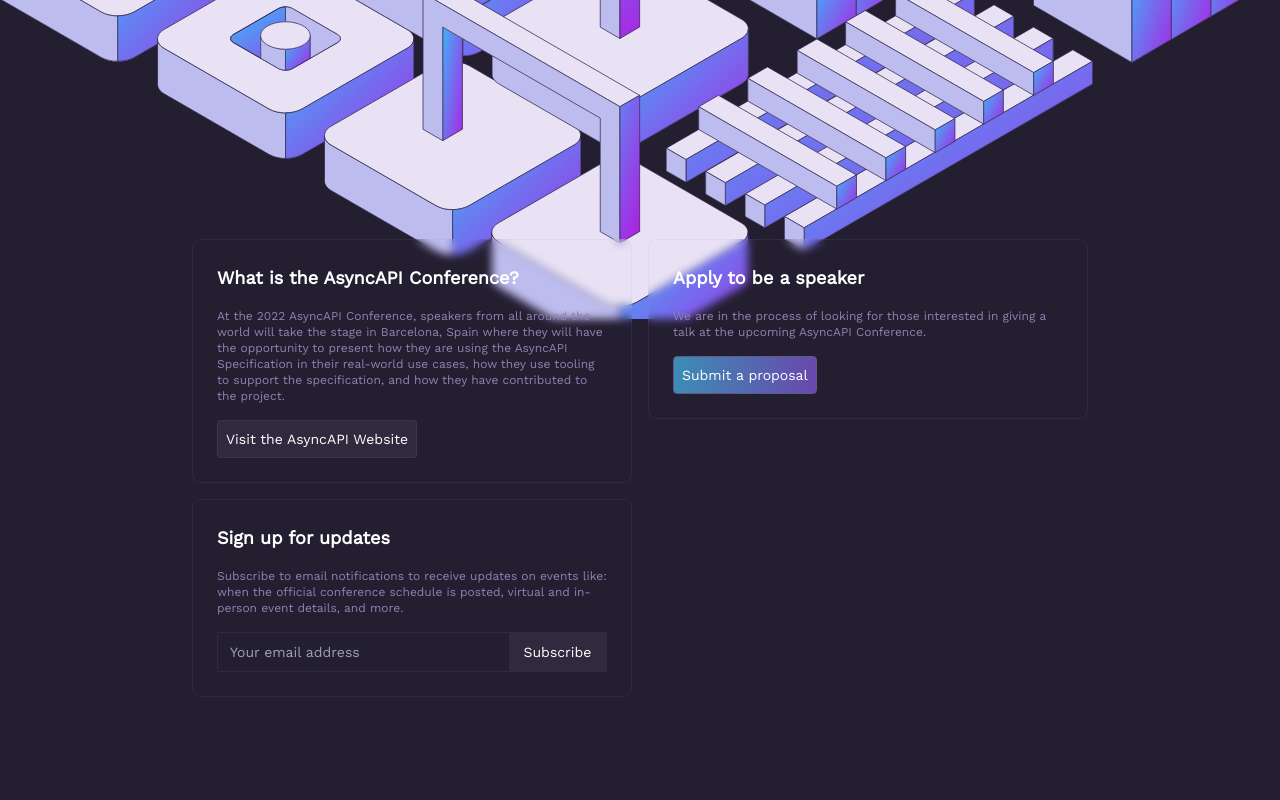
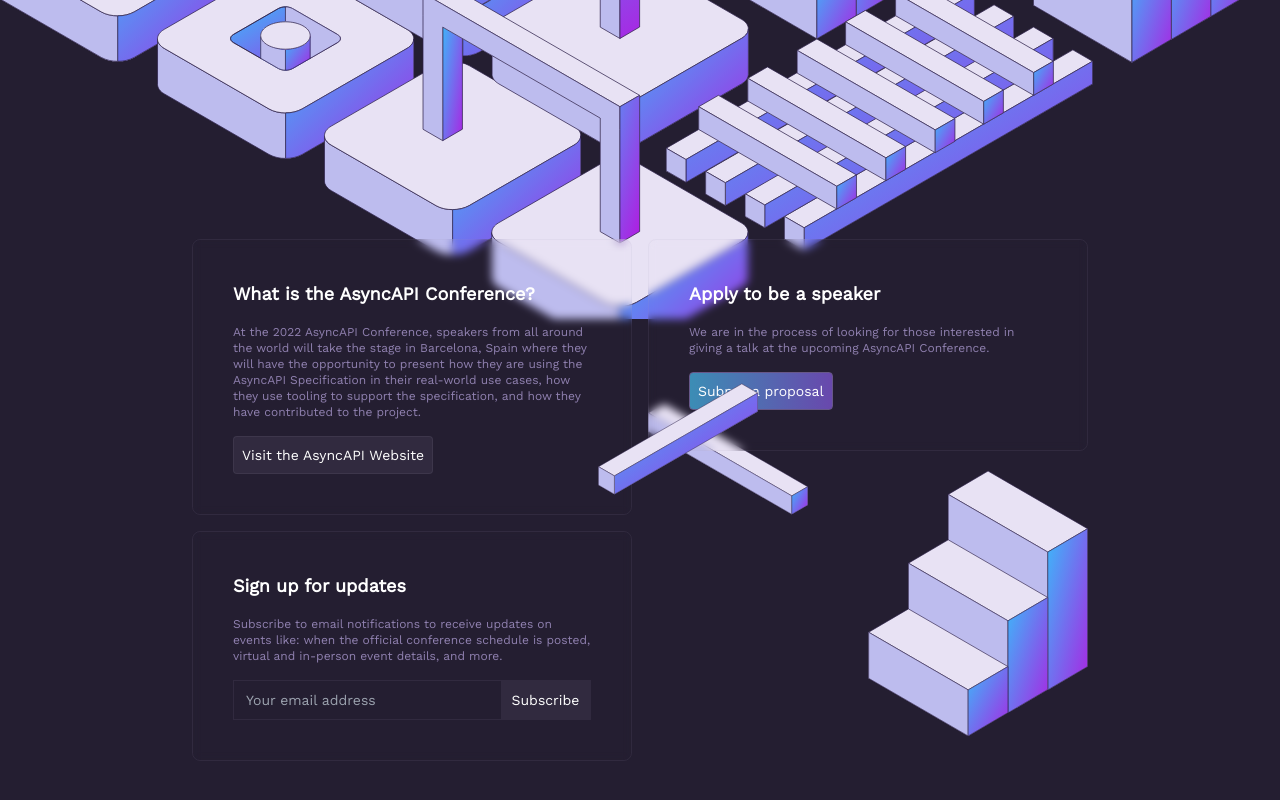
Before and after one commit to asyncapi/conference-website, a Next.js app: page / in a window 1280 px wide. Shown: the part 992-1792 px from the top of the page. Before the commit the page ends 1689 px from the top, so only its background shows below. Built offline with nearby package versions, Linux system fonts and the light colour scheme.

Commit message:
completed header implementation

```diff
--- a/components/Header/header.js
+++ b/components/Header/header.js
@@ -2,6 +2,9 @@
 import React from "react";
 import Button from "../Button/button";
 import Logo from "../illustrations/logo";
+import Stroke1 from "../illustrations/stroke1";
+import Stroke2 from "../illustrations/stroke2";
+import Step from "../illustrations/stepLike";
 
 function Header() {
   return (
@@ -28,42 +31,52 @@ function Header() {
         </div>
       </div>
       <div className="bg-architectureCover w-full h-full-screen bg-cover bg-center -mt-4"></div>
-      <div className="container mx-auto -mt-20 w-full flex justify-center items-center">
+      <div className="container mx-auto -mt-20 w-full flex justify-center items-center relative">
+        <div className="w-full relative">
+          <div className="absolute bg-red w-full">
+            <div className="right-[15rem] top-[120px] absolute">
+              <Stroke1 className="mt-0 ml-[50px] mr-[40px] w-[160px] h-[200px]" />
+              <Stroke2 className="-mt-[220px] w-[160px] h-[200px] absolute z-50" />
+            </div>
+            <div className="w-full">
+              <Step className="absolute w-[220px] right-0 top-[10rem]" />
+            </div>
+          </div>
           <div className="grid grid-cols-2 gap-4 text-white">
-          <div className="h-fit bg-[rgba(36, 30, 49, 0.8)] backdrop-blur-sm border rounded-lg border-dark-600 p-6">
+            <div className="h-fit bg-[rgba(36, 30, 49, 0.8)] backdrop-blur-sm border rounded-lg border-dark-600 p-10">
               <h1 className="font-bold text-lg mb-4">
                 What is the AsyncAPI Conference?
               </h1>
               <p className="text-xs text-dark-500 leading-4">
                 At the 2022 AsyncAPI Conference, speakers from all around the
-              world will take the stage in Barcelona, Spain where they will have
-              the opportunity to present how they are using the AsyncAPI
-              Specification in their real-world use cases, how they use tooling
-              to support the specification, and how they have contributed to the
-              project.
+                world will take the stage in Barcelona, Spain where they will
+                have the opportunity to present how they are using the AsyncAPI
+                Specification in their real-world use cases, how they use
+                tooling to support the specification, and how they have
+                contributed to the project.
               </p>
               <Button
                 text="Visit the AsyncAPI Website"
                 className="text-sm p-2 mt-4"
               />
             </div>
-          <div className="h-fit bg-[rgba(36, 30, 49, 0.8)] backdrop-blur-sm border rounded-lg border-dark-600 p-6">
+            <div className="h-fit bg-[rgba(36, 30, 49, 0.8)] backdrop-blur-sm border rounded-lg border-dark-600 p-10">
               <h1 className="font-bold text-lg mb-4">Apply to be a speaker</h1>
               <p className="text-xs text-dark-500 leading-4">
-              We are in the process of looking for those interested in giving a
-              talk at the upcoming AsyncAPI Conference.
+                We are in the process of looking for those interested in giving
+                a talk at the upcoming AsyncAPI Conference.
               </p>
               <Button
                 text="Submit a proposal"
                 className="text-sm p-2 mt-4 btn-gradient"
               />
             </div>
-          <div className="h-fit bg-[rgba(36, 30, 49, 0.8)] backdrop-blur-sm border rounded-lg border-dark-600 p-6">
+            <div className="h-fit bg-[rgba(36, 30, 49, 0.8)] backdrop-blur-sm border rounded-lg border-dark-600 p-10">
               <h1 className="font-bold text-lg mb-4">Sign up for updates</h1>
               <p className="text-xs text-dark-500 leading-4">
                 Subscribe to email notifications to receive updates on events
-              like: when the official conference schedule is posted, virtual and
-              in-person event details, and more.
+                like: when the official conference schedule is posted, virtual
+                and in-person event details, and more.
               </p>
               <div className="flex mt-4 items-center h-10 border border-dark-600">
                 <input
@@ -80,6 +93,7 @@ function Header() {
           </div>
         </div>
       </div>
+    </div>
   );
 }
 
--- a/components/illustrations/stepLike.js
+++ b/components/illustrations/stepLike.js
@@ -1,10 +1,11 @@
-export default function Step() {
+export default function Step({className}) {
   return (
     <svg
       width="338"
       height="409"
       viewBox="0 0 338 409"
       fill="none"
+      className={className}
     >
       <path
         d="M184.457 1L123.289 36.8708L276.185 125.477L337.352 89.5832L184.457 1Z"
--- a/components/illustrations/stroke1.js
+++ b/components/illustrations/stroke1.js
@@ -1,11 +1,11 @@
-export default function Stroke1() {
+export default function Stroke1({className}) {
   return (
     <svg
       width="322"
       height="224"
       viewBox="0 0 322 224"
       fill="none"
-      xmlns="http://www.w3.org/2000/svg"
+      className={className}
     >
       <path
         d="M33.0429 1L1 19.4808L289.362 186.262L321.405 167.781L33.0429 1Z"
--- a/components/illustrations/stroke2.js
+++ b/components/illustrations/stroke2.js
@@ -1,10 +1,11 @@
-export default function Stroke2() {
+export default function Stroke2({className}) {
   return (
     <svg
       width="322"
       height="224"
       viewBox="0 0 322 224"
       fill="none"
+      className={className}
     >
       <path
         d="M289.386 1L321.429 19.5047L33.0429 186.285L1 167.781L289.386 1Z"
```
Lines whose indentation alone changed are shown as unchanged.
